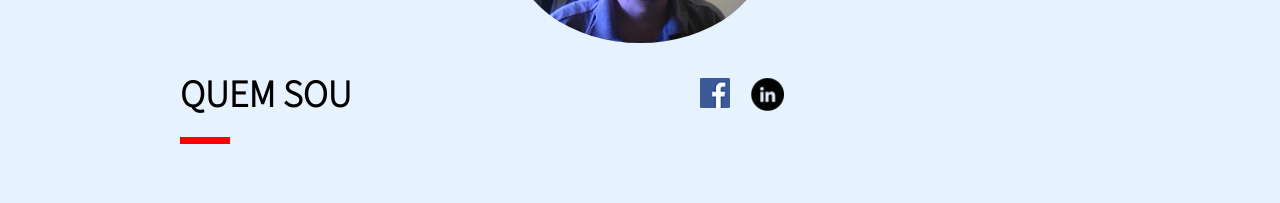
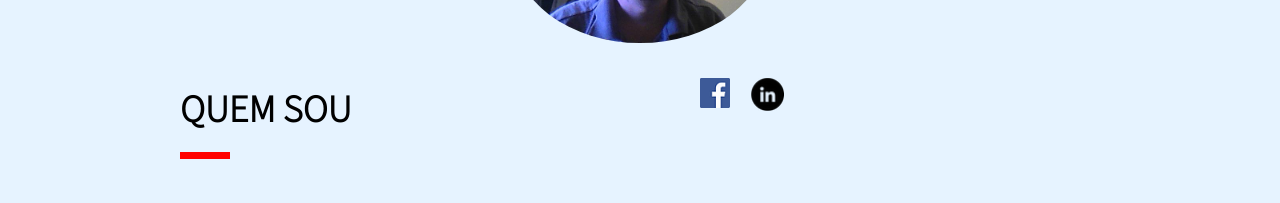
Before and after one commit to GustavoFSProg/porrtfolio, a React (Create React App) app: page / in a window 1280 px wide. Shown: the part 597-800 px from the top of the page. Built offline with nearby package versions, Linux system fonts and the light colour scheme.

Commit message:
terminado-pra-hoje

```diff
--- a/src/pages/Home/Home.js
+++ b/src/pages/Home/Home.js
@@ -39,12 +39,14 @@ function Home() {
           Sou desenvolvedor Node js e React js, formado no curso de Sistemas de Informação da Escola
           Técnica da UFRGS em Porto Alegre - RS
         </TextSou>
+        {/* <RedesContainer> */}
         <Redes>
           <a href="http://facebook.com">
             <img src={face} width="30px" alt="facebook" style={{ marginRight: '21px' }} />
           </a>
           <img src={link} width="33px" alt="linkdin" />
         </Redes>
+        {/* </RedesContainer> */}
       </HabilitiesContainer>
       <HabilitiesBox>
         <Title>
--- a/src/pages/Home/style.js
+++ b/src/pages/Home/style.js
@@ -229,10 +229,11 @@ export const HabilitiesContainer = styled.div`
   z-index: 2;
 
   @media screen and (max-width: 700px) {
-    flex-direction: column;
+    /* flex-direction: column; */
     align-items: center;
     justify-content: center;
-    margin-top: 0px;
+
+    /* margin-top: 280px; */
   }
 `
 
@@ -265,14 +266,15 @@ export const TitleSou = styled.h1`
   font-family: 'Source Sans Pro', sans-serif;
   color: black;
   margin-left: 180px;
-  margin-top: -300px;
+  margin-top: -270px;
   width: 200px;
 
   @media screen and (max-width: 700px) {
     flex-direction: column;
-
-    margin-left: 0px;
-    margin-top: -150px;
+    width: 1000px;
+    margin-top: -420px;
+    margin-left: 130px;
+    font-size: 30px;
   }
 `
 
@@ -293,10 +295,14 @@ export const TextSou = styled.h1`
 
   @media screen and (max-width: 700px) {
     flex-direction: column;
-    width: 320px;
+    width: 1080px;
+    /* margin-right: 120px; */
+  }
+`
 
-    margin-left: 0px;
-    margin-top: 0px;
+export const RedesContainer = styled.div`
+  @media screen and (max-width: 700px) {
+    margin-right: 120px;
   }
 `
 export const Redes = styled.div`
@@ -307,9 +313,9 @@ export const Redes = styled.div`
 
   @media screen and (max-width: 700px) {
     flex-direction: row;
-
-    margin-left: 0px;
-    margin-top: 50px;
+    /* margin-right: 300px; */
+    margin-top: 270px;
+    display: none;
   }
 `
 export const ListUl = styled.ul`
```
